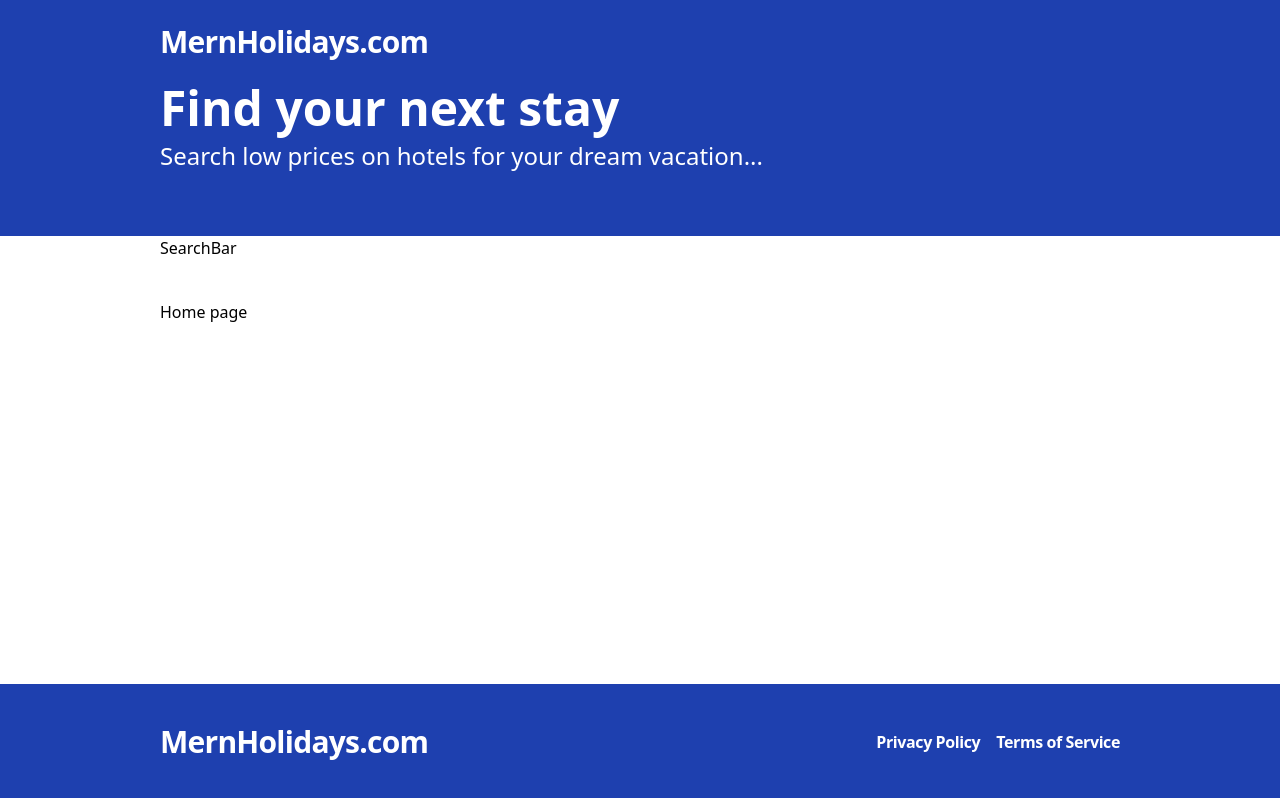
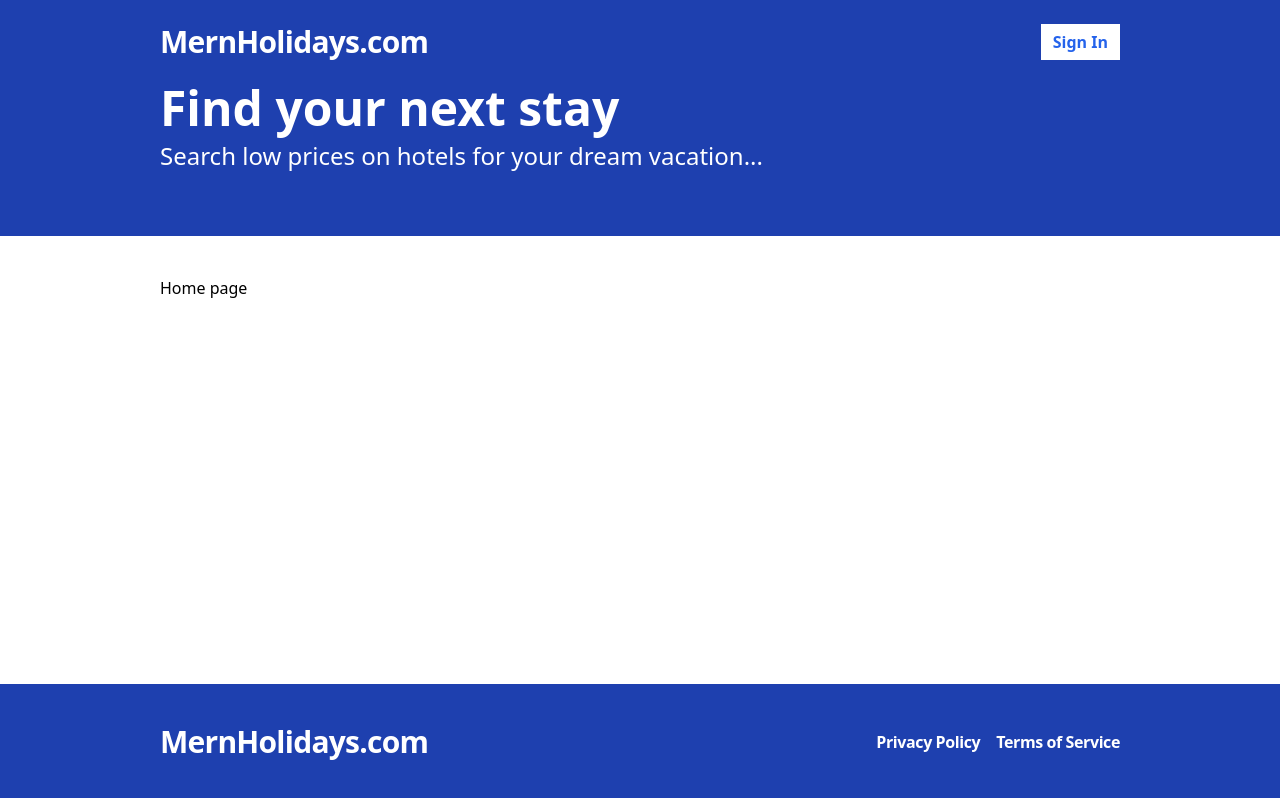
Before and after one commit to juna0704/HotelBooking-MERN, a React (Vite) app in the folder frontend/: page / in a window 1280 px wide. Built offline with nearby package versions, Linux system fonts and the light colour scheme.

Commit message:
added sign in

```diff
--- a/frontend/src/components/Header.tsx
+++ b/frontend/src/components/Header.tsx
@@ -7,6 +7,12 @@ const Header = () => {
 				<span className='text-3xl text-white font-bold tracking-tight'>
 					<Link to='/'>MernHolidays.com</Link>
 				</span>
+				<Link
+					to='/sign-in'
+					className='flex bg-white items-center text-blue-600 px-3 font-bold hover:bg-gray-100'
+				>
+					Sign In
+				</Link>
 			</div>
 		</div>
 	);
--- a/frontend/src/components/SearchBar.tsx
+++ /dev/null
@@ -1,7 +0,0 @@
-import React from 'react';
-
-const SearchBar = () => {
-	return <div>SearchBar</div>;
-};
-
-export default SearchBar;
--- a/frontend/src/layouts/Layout.tsx
+++ b/frontend/src/layouts/Layout.tsx
@@ -1,6 +1,5 @@
 import Header from '../components/Header';
 import Hero from '../components/Hero';
-import SearchBar from '../components/SearchBar';
 import Footer from '../components/Footer';
 
 interface Props {
@@ -12,9 +11,7 @@ const Layout = ({ children }: Props) => {
 		<div className='flex flex-col min-h-screen'>
 			<Header />
 			<Hero />
-			<div className='container mx-auto'>
-				<SearchBar />
-			</div>
+			<div className='container mx-auto'></div>
 			<div className='container mx-auto py-10 flex-1'>{children}</div>
 			<Footer />
 		</div>
```
